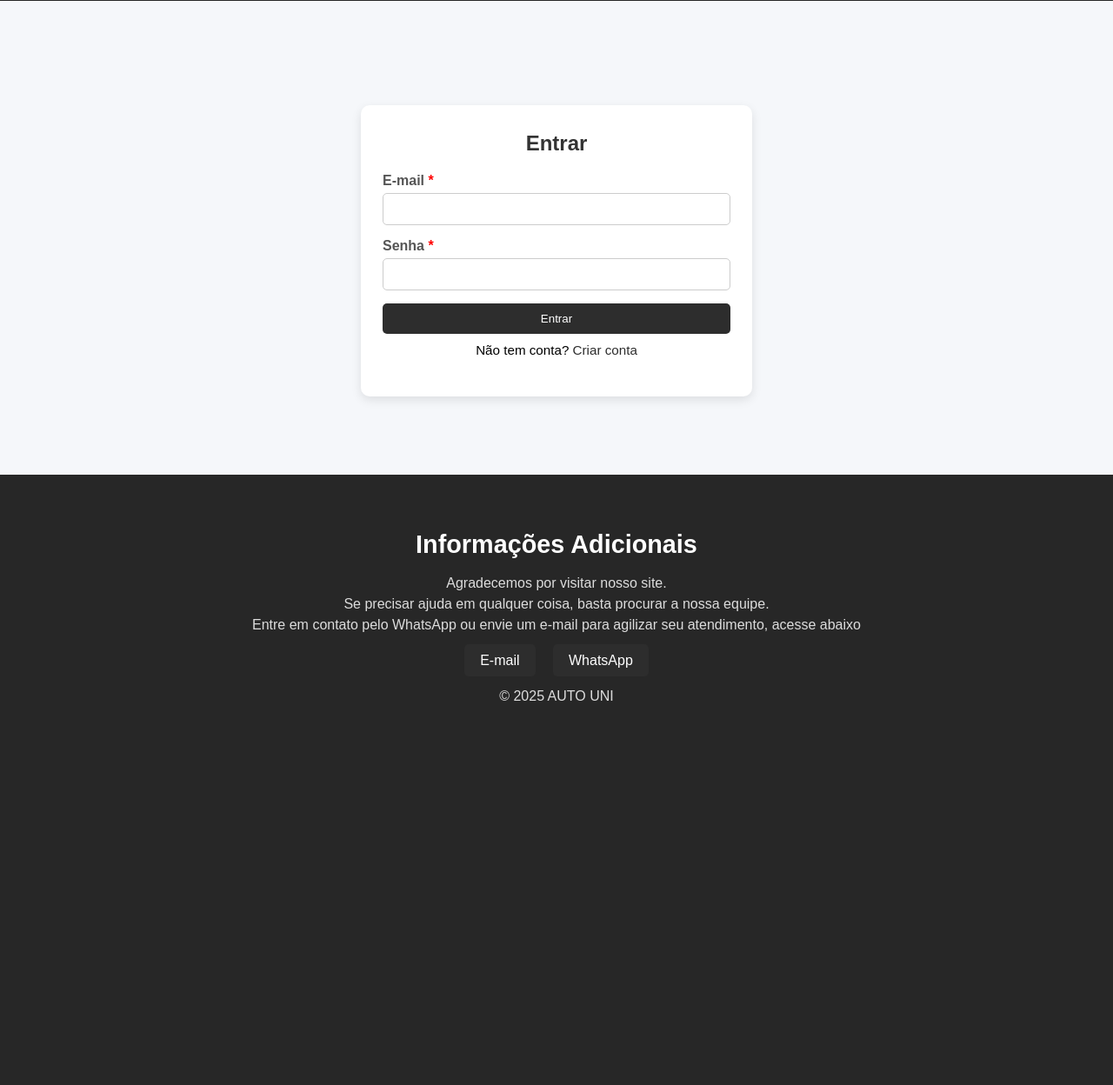
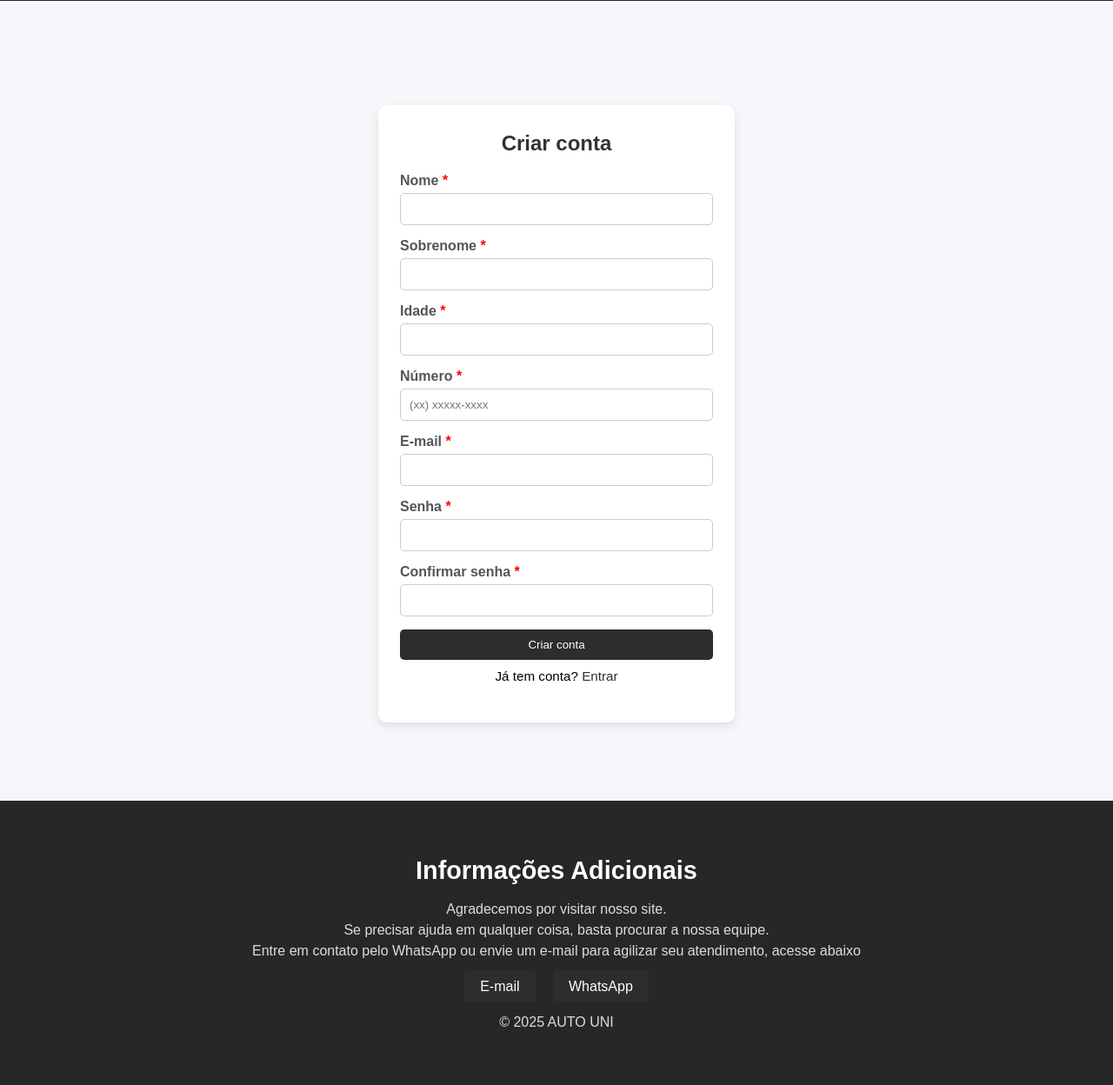
Before and after one commit to Marlon-dev-java/projeto_jeofton_pedro_marlon, a PHP site: page /painel_login.php in a window 1280 px wide. Shown: the part 298-1546 px from the top of the page at 87% size. Before the commit the page ends 1104 px from the top, so only its background shows below. Run offline with PHP 8.4, Linux system fonts and the light colour scheme.

Commit message:
subindo painel de login atualizado :arrow_up:

```diff
--- a/painel_login.php
+++ b/painel_login.php
@@ -1,17 +1,42 @@
 <?php
 session_start();
 
+$titulo_site   = 'AUTO UNI';
+$subtitulo     = 'SITE SIMPLES E PRÁTICO PARA ALUGUEL DE VEÍCULOS';
+$min_senha     = 6;
+
 $mensagem = '';
+$erros = [];
 
 if ($_SERVER['REQUEST_METHOD'] === 'POST') {
-    $email = trim($_POST['email'] ?? '');
-    $senha = trim($_POST['password'] ?? '');
+  $nome      = trim($_POST['nome']      ?? '');
+  $sobrenome = trim($_POST['sobrenome'] ?? '');
+  $idade     = trim($_POST['idade']     ?? '');
+  $numero    = trim($_POST['numero']    ?? '');
+  $email     = trim($_POST['email']     ?? '');
+  $senha     = trim($_POST['senha']     ?? '');
+  $senha2    = trim($_POST['senha2']    ?? '');
 
-    if ($email !== '' && $senha !== '') {
-        $mensagem = 'Login realizado com sucesso! <br> Clique em <a href="inicial.php">Página Inicial</a> para continuar.';
-    } else {
-        $mensagem = 'Preencha todos os campos.';
-    }
+  if ($nome === '')        { $erros[] = 'Informe seu nome.'; }
+  if ($sobrenome === '')   { $erros[] = 'Informe seu sobrenome.'; }
+  if ($idade === '' || !is_numeric($idade)) {
+    $erros[] = 'Informe uma idade válida.';
+  }
+  if ($numero === '')      { $erros[] = 'Informe seu número de contato.'; }
+  if ($email === '' || !filter_var($email, FILTER_VALIDATE_EMAIL)) {
+    $erros[] = 'Informe um e-mail válido.';
+  }
+  if (strlen($senha) < $min_senha) {
+    $erros[] = "A senha deve ter pelo menos {$min_senha} caracteres.";
+  }
+  if ($senha !== $senha2) {
+    $erros[] = 'As senhas não conferem.';
+  }
+
+  if (empty($erros)) {
+    $mensagem = 'Conta criada com sucesso! Você já pode fazer login.
+                 <br>Ir para <a href="painellogin.php">Login</a>.';
+  }
 }
 ?>
 <!DOCTYPE html>
@@ -19,14 +44,14 @@ if ($_SERVER['REQUEST_METHOD'] === 'POST') {
 <head>
 <meta charset="UTF-8">
 <meta name="viewport" content="width=device-width, initial-scale=1.0">
-<title>Painel de Login</title>
+<title>Criar conta - <?= htmlspecialchars($titulo_site) ?></title>
 <link rel="stylesheet" href="style.css">
 </head>
 <body>
 
 <section class="hero">
-  <h2>AUTO UNI</h2>
-  <p>SITE SIMPLES E PRÁTICO PARA ALUGUEL DE VEÍCULOS</p>
+  <h2><?= htmlspecialchars($titulo_site) ?></h2>
+  <p><?= htmlspecialchars($subtitulo) ?></p>
   <div class="nav-buttons">
     <div class="left-buttons">
       <a class="btn" href="index.php">Página Inicial</a>
@@ -40,26 +65,66 @@ if ($_SERVER['REQUEST_METHOD'] === 'POST') {
 </section>
 
 <section class="login-section">
-  <div class="card">
-    <h2>Entrar</h2>
+  <div class="card" style="width: 360px;">
+    <h2>Criar conta</h2>
+
+    <?php if (!empty($erros)): ?>
+      <div class="mensagem" style="color:#b00020;">
+        <ul style="margin:0; padding-left:18px; text-align:left;">
+          <?php foreach ($erros as $e): ?>
+            <li><?= htmlspecialchars($e) ?></li>
+          <?php endforeach; ?>
+        </ul>
+      </div>
+    <?php endif; ?>
 
     <?php if (!empty($mensagem)): ?>
       <div class="mensagem"><?= $mensagem ?></div>
     <?php endif; ?>
 
-    <form method="post" action="painellogin.php">
+    <form method="post" action="painelcriarconta.php">
       <div class="form-group">
-        <label for="email" class="required">E-mail</label>
-        <input type="email" id="email" name="email" required>
+        <label for="nome" class="required">Nome</label>
+        <input type="text" id="nome" name="nome"
+               value="<?= isset($nome) ? htmlspecialchars($nome) : '' ?>" required>
       </div>
 
       <div class="form-group">
-        <label for="password" class="required">Senha</label>
-        <input type="password" id="password" name="password" required>
+        <label for="sobrenome" class="required">Sobrenome</label>
+        <input type="text" id="sobrenome" name="sobrenome"
+               value="<?= isset($sobrenome) ? htmlspecialchars($sobrenome) : '' ?>" required>
       </div>
 
-      <button type="submit" class="btn-login">Entrar</button>
-      <p class="register-text">Não tem conta? <a href="painelcriarconta.php">Criar conta</a></p>
+      <div class="form-group">
+        <label for="idade" class="required">Idade</label>
+        <input type="number" id="idade" name="idade" min="1" max="120"
+               value="<?= isset($idade) ? htmlspecialchars($idade) : '' ?>" required>
+      </div>
+
+      <div class="form-group">
+        <label for="numero" class="required">Número</label>
+        <input type="tel" id="numero" name="numero" placeholder="(xx) xxxxx-xxxx"
+               value="<?= isset($numero) ? htmlspecialchars($numero) : '' ?>" required>
+      </div>
+
+      <div class="form-group">
+        <label for="email" class="required">E-mail</label>
+        <input type="email" id="email" name="email"
+               value="<?= isset($email) ? htmlspecialchars($email) : '' ?>" required>
+      </div>
+
+      <div class="form-group">
+        <label for="senha" class="required">Senha</label>
+        <input type="password" id="senha" name="senha" minlength="<?= (int)$min_senha ?>" required>
+      </div>
+
+      <div class="form-group">
+        <label for="senha2" class="required">Confirmar senha</label>
+        <input type="password" id="senha2" name="senha2" minlength="<?= (int)$min_senha ?>" required>
+      </div>
+
+      <button type="submit" class="btn-login">Criar conta</button>
+      <p class="register-text">Já tem conta? <a href="painellogin.php">Entrar</a></p>
     </form>
   </div>
 </section>
```
